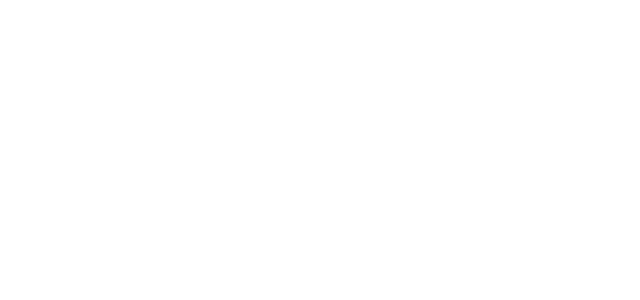
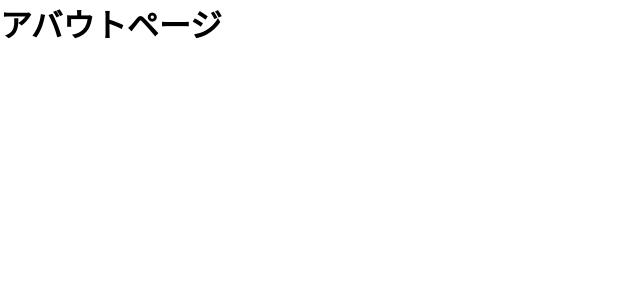
Before and after one commit to ryoichi-iba/myBlog, a Nuxt app: page /about in a window 1280 px wide. Before the commit this address had no page. Shown: the top 300 px of the page, without its empty margins (0-640 px from the left). Built offline with nearby package versions, Linux system fonts and the light colour scheme.

Commit message:
add about

```diff
--- /dev/null
+++ b/pages/about.vue
@@ -0,0 +1,23 @@
+<template>
+  <div>
+    <h1>{{ title }}</h1>
+  </div>
+</template>
+<script>
+export default {
+  data() {
+    return {
+      title: "アバウトページ"
+    };
+  },
+  head() {
+    return {
+      title: this.title,
+      meta: [
+        { hid: "description", name: "description", content: "description" }
+      ]
+    };
+  }
+};
+</script>
+<style lang="scss"></style>
```
